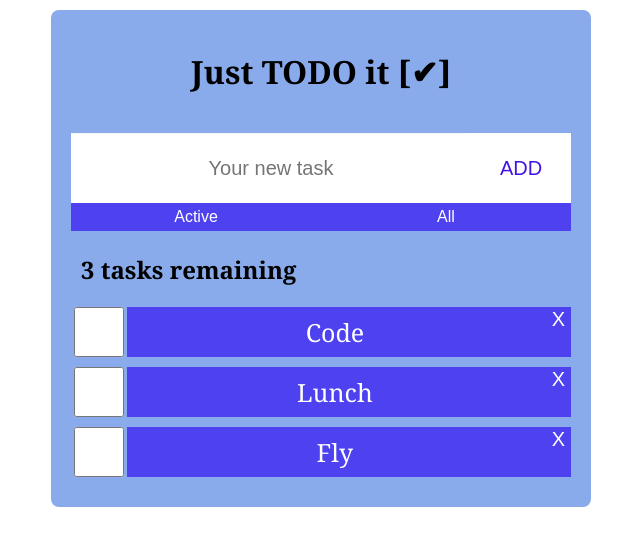
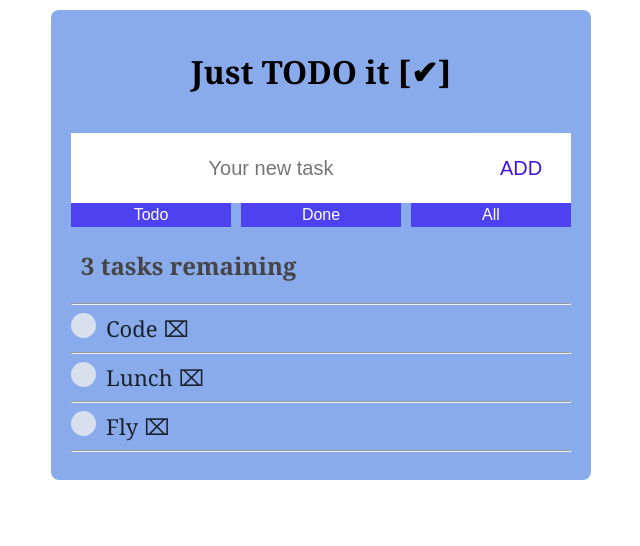
Before and after one commit to FlavioAlm/ToDo-List, a React (Create React App) app: page / in a window 1280 px wide. Shown: the top 546 px of the page, without its empty margins (319-959 px from the left). Built offline with nearby package versions, Linux system fonts and the light colour scheme.

Commit message:
adding a third filter

```diff
--- a/src/App.css
+++ b/src/App.css
@@ -19,6 +19,7 @@
   margin-block-end: 0.9em;
   font-family: Georgia, "Times New Roman", Times, serif;
   margin-left: 2%;
+  color: rgb(70, 68, 68);
 }
 
 .form {
--- a/src/App.js
+++ b/src/App.js
@@ -1,21 +1,23 @@
 import React, { useState } from 'react'
-import './App.css'
 import Form from './Form'
 import Task from './Task'
 import Filter from './Filter'
 import { nanoid } from "nanoid"
 
+import './App.css'
+import './Filter.css'
+
 const FILTER_MAP = {
-  Active: task => !task.completed,
+  Todo: task => !task.completed,
+  Done: task => task.completed,
   All: () => true,
-  //Completed: task => task.completed
 };
 
 const FILTER_NAMES = Object.keys(FILTER_MAP);
 
 function App(props) {
   const [tasks, setTasks] = useState(props.tasks);
-  const [filter, setFilter] = useState("Active");
+  const [filter, setFilter] = useState("Todo");
 
   function addTask(taskName) {
     const newTask = { id: "todo-"+nanoid(), name: taskName, completed: false };
@@ -40,13 +42,14 @@ function App(props) {
   const taskList = tasks
   .filter(FILTER_MAP[filter])
   .map( task => (
-     <Task
+    <Task
       key={task.id}
       id={task.id}
       name={task.name}
       completed={task.completed}
       toggleTaskCompleted={toggleTaskCompleted}
-      deleteTask={deleteTask} />
+      deleteTask={deleteTask}
+    />
   ));
 
   const filterList = FILTER_NAMES.map(name => (
@@ -65,8 +68,12 @@ function App(props) {
         addTask={addTask}
         id={props.id}
       />
-      {filterList}
+      <div className="filter">
+        {filterList}
+      </div>
+
       <h2 id="list-heading" tabIndex="-1">{`${taskList.length} tasks remaining`}</h2>
+      <hr/>
       {taskList}
     </div>
   );
--- a/src/Filter.css
+++ b/src/Filter.css
@@ -1,16 +1,10 @@
 .filter {
-  display: flexbox;
-  flex-direction: column;
-  justify-content: space-evenly;
+  display: flex;
+  justify-content: space-between;
   align-items: center;
-  background-color: #4d41f0;
-  color:#ffffff;
-  border: none;
   text-align: center;
-  font-size: 100%;
   height: 100%;
-  width: 50%;
-  padding: 5px;
+  width: 100%;
 }
 
 .filter:hover {
@@ -20,3 +14,17 @@
   border-width: 4px;
   outline: 3px dashed #228bec;
 }
+
+.filterButton {
+  display: flexbox;
+  flex-direction: column;
+  justify-content: space-around;
+  align-items: center;
+  background-color: #4d41f0;
+  color:#ffffff;
+  border: none;
+  text-align: center;
+  font-size: 100%;
+  width: 32%;
+  padding: 3px;
+}
--- a/src/Filter.js
+++ b/src/Filter.js
@@ -3,7 +3,7 @@ import './Filter.css'
 
 function Filter (props) {
   return (
-    <button className="filter" onClick={()=>props.setFilter(props.name)}>{props.name}</button>
+    <button className="filterButton" onClick={()=>props.setFilter(props.name)}>{props.name}</button>
   )
 }
 
--- a/src/Task.css
+++ b/src/Task.css
@@ -1,124 +1,180 @@
-.Task {
-  display: grid;
-  grid-template-columns: 2fr 15fr 1fr;
-  place-items: stretch stretch;
-  border: none;
-  margin-bottom: 10px;
+.taskContainer {
+  display: block;
+  position: relative;
+  padding-left: 35px;
+  margin-bottom: 6px;
+  margin-top: 6px;
+  cursor: pointer;
+  font-size: 20px;
+  opacity: .8;
+  -webkit-user-select: none;
+  -moz-user-select: none;
+  -ms-user-select: none;
+  user-select: none;
 }
 
-.Task input[type="checkbox"] {
-  text-align: center;
-  margin: 0 0 0 0;
-  height: 100%;
-  width: 100%;
-}
-.Task label {
-  display: flex;
-  justify-content: center;
-  align-items: center;
-  font-family: Georgia, "Times New Roman", Times, serif;
-  text-align: center;
-  font-size: 150%;
-  height: 100%;
-  width: 100%;
-  background-color: #4d41f0;
-  color:#ffffff;
-}
-.Task button {
-  display: flex;
-  justify-content: center;
-  align-items: center;
-  text-align: right;
-  font-size: 150%;
-  height: 100%;
-  width: 100%;
-  background-color: #4d41f0;
-  color: white;
-  border: none;
+.taskContainer input[type="checkbox"] {
+  position: absolute;
+  opacity: 0;
+  cursor: pointer;
+  height: 0;
+  width: 0;
 }
 
-.Task button:hover {
+.checkmark {
+  position: absolute;
+  top: 0;
+  left: 0;
+  cursor: pointer;
+  height: 25px;
+  width: 25px;
+  background-color: #eee;
+  border-radius: 50%;
+}
+
+.checkmark:after {
+  content: "";
+  position: absolute;
+  display: none;
+}
+.taskContainer input:checked ~ .checkmark:after {
+  display: block;
+}
+
+.taskContainer .checkmark:after {
+  left: 9px;
+  top: 5px;
+  width: 5px;
+  height: 10px;
+  border: solid #4d41f0;
+  border-width: 0 3px 3px 0;
+  -webkit-transform: rotate(45deg);
+  -ms-transform: rotate(45deg);
+  transform: rotate(45deg);
+  transition: all .3s;
+}
+
+.taskContainer:hover input ~ .checkmark {
+  background-color: #ccc;
+}
+.taskContainer:hover {
+  opacity: 1;
+}
+
+.taskContainer button {
+  text-align: right;
+  font-size: 100%;
+  border: none;
+  background: #89abeb;
+}
+
+.taskContainer button:hover {
   background: rgb(230, 8, 8);
 }
-.Task label:hover {
-  background: rgb(33, 4, 200);
-}
-.Task input[type="checkbox"]:hover {
+.taskContainer label:hover {
   background: rgb(33, 4, 200);
 }
 
-.Task label:focus {
+.taskContainer label:focus {
   border-width: 4px;
   outline: 3px dashed #228bec;
 }
-.Task button:focus {
+.taskContainer button:focus {
   border-width: 4px;
   outline: 3px dashed #228bec;
 }
-.Task input[type="checkbox"]:focus {
+.taskContainer input[type="checkbox"]:focus {
   border-width: 4px;
   outline: 3px dashed #228bec;
 }
 
 @media (min-width: 400px) {
-  .Task {
-    display: grid;
-    grid-template-columns: 2fr 15fr 1fr;
-    place-items: stretch stretch;
-    border: none;
-    margin-bottom: 10px;
+  .taskContainer {
+    display: block;
+    position: relative;
+    padding-left: 35px;
+    margin-bottom: 6px;
+    margin-top: 6px;
+    cursor: pointer;
+    font-size: 22px;
+    opacity: .8;
+    -webkit-user-select: none;
+    -moz-user-select: none;
+    -ms-user-select: none;
+    user-select: none;
   }
 
-  .Task input[type="checkbox"] {
-    text-align: center;
-    margin: 0 0 0 0;
-    height: 50px;
-    width: 100%;
-  }
-  .Task label {
-    display: flex;
-    justify-content: center;
-    align-items: center;
-    font-family: Georgia, "Times New Roman", Times, serif;
-    text-align: center;
-    font-size: 25px;
-    height: 50px;
-    width: 100%;
-    background-color: #4d41f0;
-    color:#ffffff;
-  }
-  .Task button {
-    display: flex;
-    justify-content: flex-end;
-    align-items: baseline;
-    text-align: right;
-    font-size: 20px;
-    height: 50px;
-    width: 100%;
-    background-color: #4d41f0;
-    color: white;
-    border: none;
+  .taskContainer input[type="checkbox"] {
+    position: absolute;
+    opacity: 0;
+    cursor: pointer;
+    height: 0;
+    width: 0;
   }
 
-  .Task button:hover {
+  .checkmark {
+    position: absolute;
+    top: 0;
+    left: 0;
+    cursor: pointer;
+    height: 25px;
+    width: 25px;
+    background-color: #eee;
+    border-radius: 50%;
+  }
+
+  .checkmark:after {
+    content: "";
+    position: absolute;
+    display: none;
+  }
+  .taskContainer input:checked ~ .checkmark:after {
+    display: block;
+  }
+
+  .taskContainer .checkmark:after {
+    left: 9px;
+    top: 5px;
+    width: 5px;
+    height: 10px;
+    border: solid #4d41f0;
+    border-width: 0 3px 3px 0;
+    -webkit-transform: rotate(45deg);
+    -ms-transform: rotate(45deg);
+    transform: rotate(45deg);
+    transition: all .3s;
+  }
+
+  .taskContainer:hover input ~ .checkmark {
+    background-color: #ccc;
+  }
+  .taskContainer:hover {
+    opacity: 1;
+  }
+
+  .taskContainer button {
+    text-align: right;
+    font-size: 100%;
+    border: none;
+    background: #89abeb;
+  }
+
+  .taskContainer button:hover {
     background: rgb(230, 8, 8);
   }
-  .Task label:hover {
-    background: rgb(33, 4, 200);
-  }
-  .Task input[type="checkbox"]:hover {
+  .taskContainer label:hover {
     background: rgb(33, 4, 200);
   }
 
-  .Task label:focus {
+  .taskContainer label:focus {
     border-width: 4px;
     outline: 3px dashed #228bec;
   }
-  .Task button:focus {
+  .taskContainer button:focus {
     border-width: 4px;
     outline: 3px dashed #228bec;
   }
-  .Task input[type="checkbox"]:focus {
+  .taskContainer input[type="checkbox"]:focus {
     border-width: 4px;
     outline: 3px dashed #228bec;
   }
--- a/src/Task.js
+++ b/src/Task.js
@@ -4,15 +4,18 @@ import './Task.css'
 function Task (props) {
 
   return (
-    <div className='Task'>
-      <input
-        id={props.id}
-        type="checkbox"
-        defaultChecked={props.completed}
-        onChange={ () => props.toggleTaskCompleted(props.id)} />
-      <label tabIndex="0">{props.name}</label>
-      <button onClick={() => props.deleteTask(props.id)}>X</button>
-    </div>
+    <>
+      <label className='taskContainer' tabIndex="0">{props.name}
+        <input
+          id={props.id}
+          type="checkbox"
+          defaultChecked={props.completed}
+          onChange={ () => props.toggleTaskCompleted(props.id)} />
+        <span className="checkmark"></span>
+        <button onClick={() => props.deleteTask(props.id)}>⌧</button>
+      </label>
+      <hr/>
+    </>
   )
 }
 
```
Also changed, not shown: 1 other file (tests, documents, lock files or other folders).
